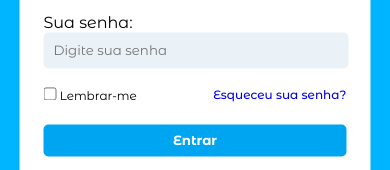
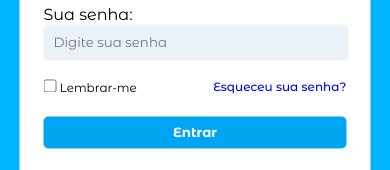
Before and after one commit to ErickSilvaBr/Tela-de-login, a plain HTML site: page index.html in a window 390 px wide. Shown: the part 251-421 px from the top of the page. Drawn offline with Linux system fonts and the light colour scheme.

Commit message:
Update mobilefirst.css

```diff
--- a/estilos/mobilefirst.css
+++ b/estilos/mobilefirst.css
@@ -22,7 +22,7 @@ body {
 }
 
 form {
-    padding: 1.5em;
+    padding: 1rem 1.5rem 0rem 1.5rem;
 
 }
 
```
